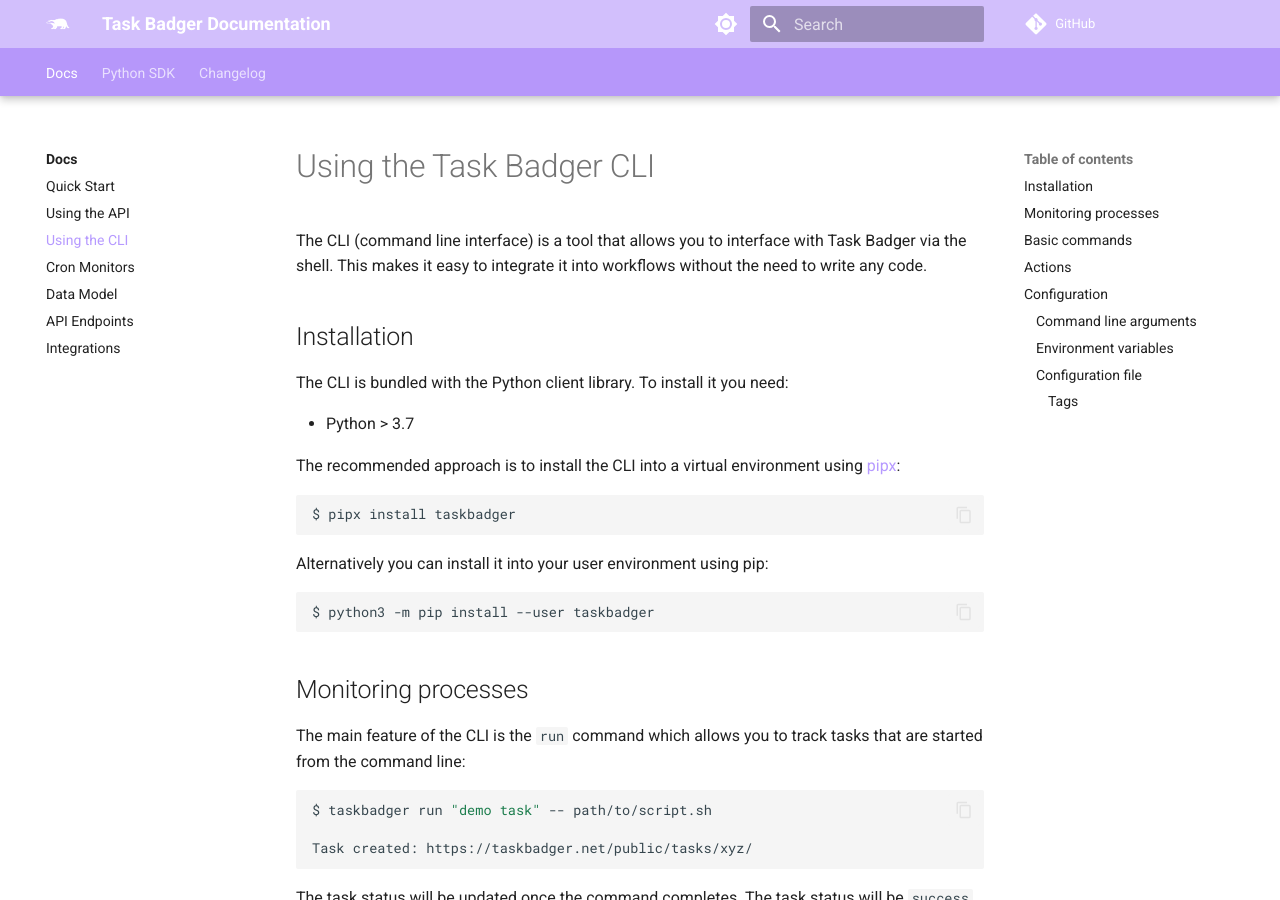
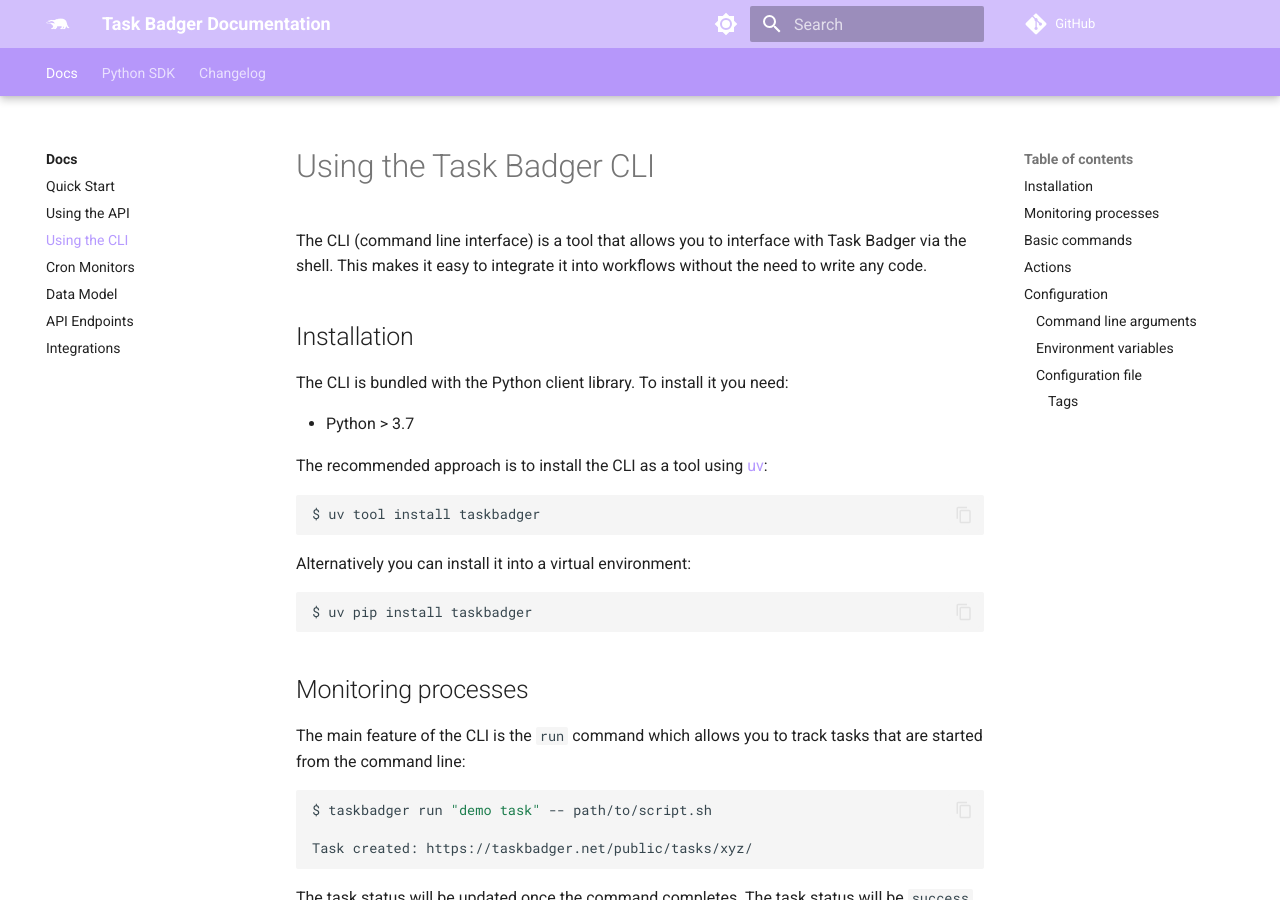
Before and after one commit to taskbadger/taskbadger-docs, an MkDocs documentation site: the page built from docs/cli.md, in a window 1280 px wide and 900 px high. Built offline with MkDocs 1.6.1 and Material for MkDocs 9.7.7, drawn with Linux system fonts in a browser that asks for light colours; comment, search, counter and statistics services are not loaded.

Commit message:
replace pip/pipx with uv in install instructions
Co-Authored-By: Claude Opus 4.6 <noreply@anthropic.com>

````diff
--- a/docs/cli.md
+++ b/docs/cli.md
@@ -13,16 +13,16 @@ The CLI is bundled with the Python client library. To install it you need:
 
 * Python > 3.7
 
-The recommended approach is to install the CLI into a virtual environment using [pipx](https://pypa.github.io/pipx/):
+The recommended approach is to install the CLI as a tool using [uv](https://docs.astral.sh/uv/):
 
 ```shell
-$ pipx install taskbadger
+$ uv tool install taskbadger
 ```
 
-Alternatively you can install it into your user environment using pip:
+Alternatively you can install it into a virtual environment:
 
 ```shell
-$ python3 -m pip install --user taskbadger
+$ uv pip install taskbadger
 ```
 
 ## Monitoring processes
````
Also changed, not shown: docs/index.md (+1 -1 lines), docs/python.md (+2 -2 lines), docs/quick.md (+2 -2 lines).
